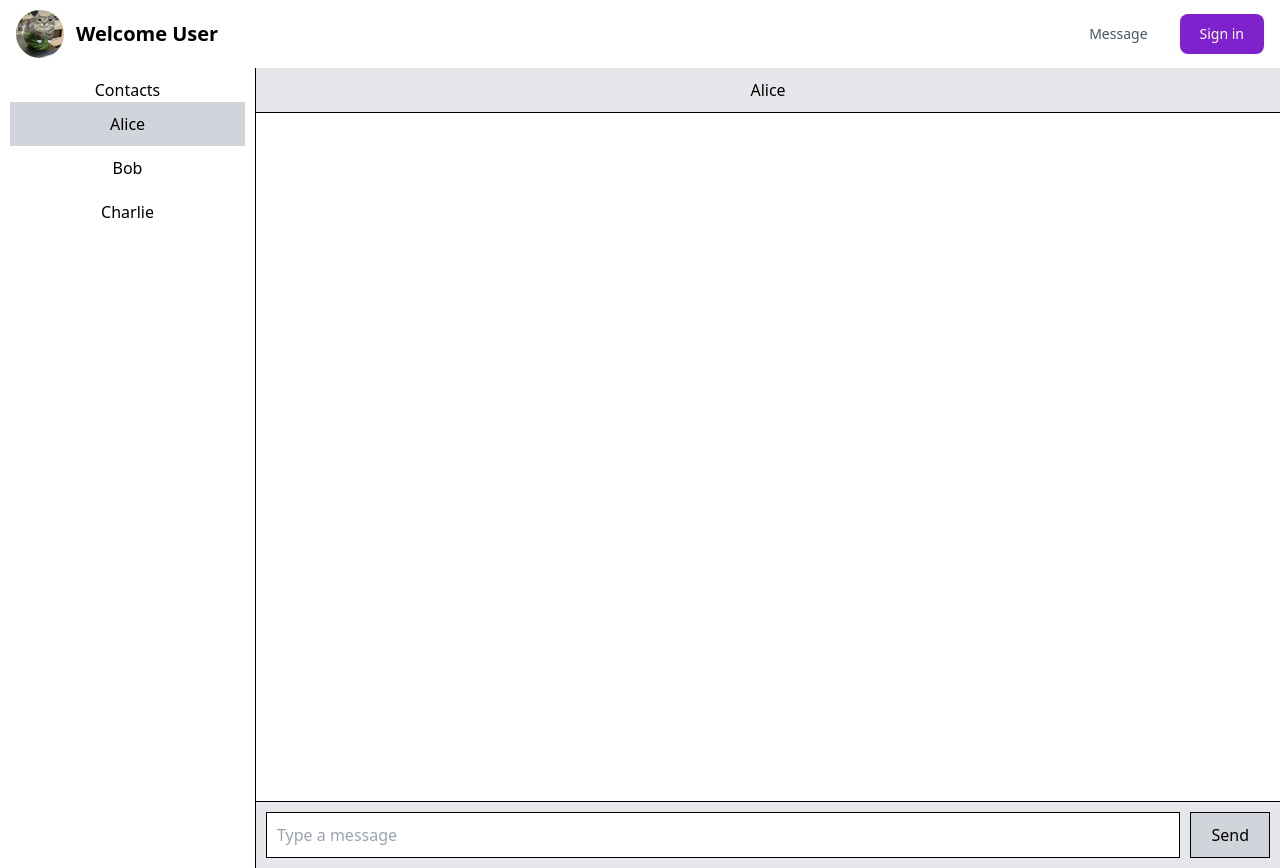
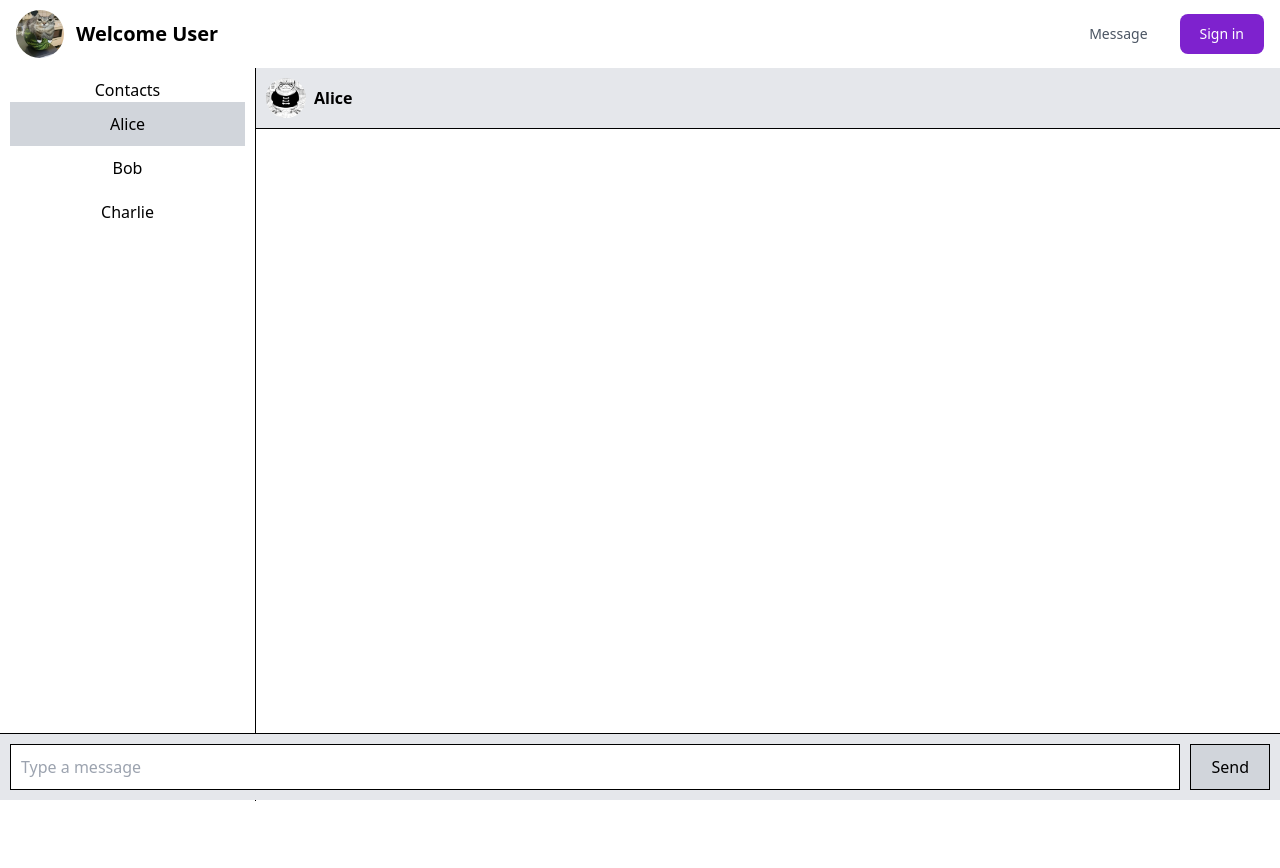
Before and after one commit to Saalim-Baba/M426_bFriend, a React (Create React App) app in the folder frontend/: page /message in a window 1280 px wide. Built offline with nearby package versions, Linux system fonts and the light colour scheme.

Commit message:
Chat Stuff gemacht

```diff
--- a/frontend/src/Components/Chat.js
+++ b/frontend/src/Components/Chat.js
@@ -1,5 +1,4 @@
-import React, {useState} from "react";
-import { Link } from 'react-router-dom';
+import React, { useState } from "react";
 
 function Chat() {
     const [contacts, setContacts] = useState([
@@ -29,10 +28,17 @@ function Chat() {
         }
     };
 
+    const handleKeyPress = (e) => {
+        if (e.key === 'Enter') {
+            handleSendMessage();
+            e.preventDefault();  // Prevent the default action to avoid any side effects like form submission
+        }
+    };
+
     return (
-
-        <div className="flex h-screen font-sans">
-            <div className="w-64 border-r border-black p-2.5">
+        <div className="flex flex-col h-screen font-sans">
+            <div className="flex flex-1 overflow-hidden">
+                <div className="w-64 border-r border-black overflow-y-auto p-2.5">
                     <h2>Contacts</h2>
                     {contacts.map((contact) => (
                         <div
@@ -47,27 +53,37 @@ function Chat() {
                     ))}
                 </div>
                 <div className="flex flex-col flex-1">
-                <div className="p-2.5 border-b border-black bg-gray-200">{selectedContact.name}</div>
-                <div className="flex-1 overflow-y-scroll p-2.5 bg-white">
+                    <div className="p-2.5 border-b border-black bg-gray-200 flex items-center">
+                        <img
+                            alt="User profile"
+                            src="/Screenshot_20221220_090248.png"
+                            className="rounded-full w-10 h-10 mr-2"
+                        />
+                        <span className="font-semibold">{selectedContact.name}</span>
+                    </div>
+                    <div className="flex-1 overflow-y-auto p-2.5 bg-white">
                         {messages[selectedContact.id].map((message, index) => (
-                        <div key={index} className="bg-gray-300 p-2.5 my-1.5 flex justify-between">
+                            <div key={index} className="bg-gray-300 p-2.5 my-1.5 flex justify-between right-0">
                                 <span>{message.text}</span>
                                 <span className="text-sm text-gray-600 ml-2.5">{message.timestamp.toLocaleTimeString()}</span>
                             </div>
                         ))}
                     </div>
-                <div className="flex p-2.5 border-t border-black bg-gray-200">
+                </div>
+            </div>
+            <div className="flex p-2.5 border-t border-black bg-gray-200 sticky bottom-0">
                 <input
                     className="flex-1 p-2.5 border border-black mr-2.5"
                     value={input}
                     onChange={(e) => setInput(e.target.value)}
+                    onKeyPress={handleKeyPress}
                     placeholder="Type a message"
                 />
-                    <button className="p-2.5 px-5 border border-black bg-gray-300 cursor-pointer" onClick={handleSendMessage}>
-                        Send
-                    </button>
+                <button className="p-2.5 px-5 border border-black bg-gray-300 cursor-pointer"
+                        onClick={handleSendMessage}
+                >Send</button>
             </div>
-            </div>
+
         </div>
     );
 }
```
Also changed, not shown: frontend/public/Screenshot_20221220_090248.png (added). Lines whose indentation alone changed are shown as unchanged.
